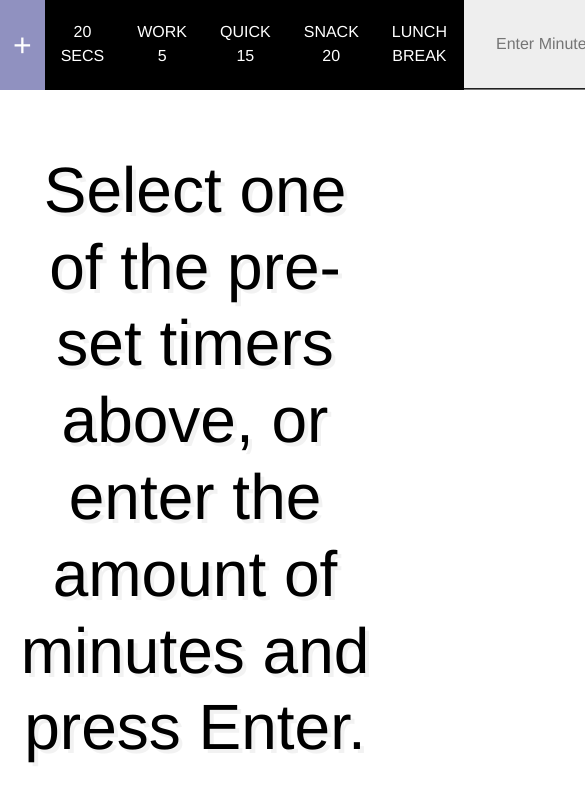
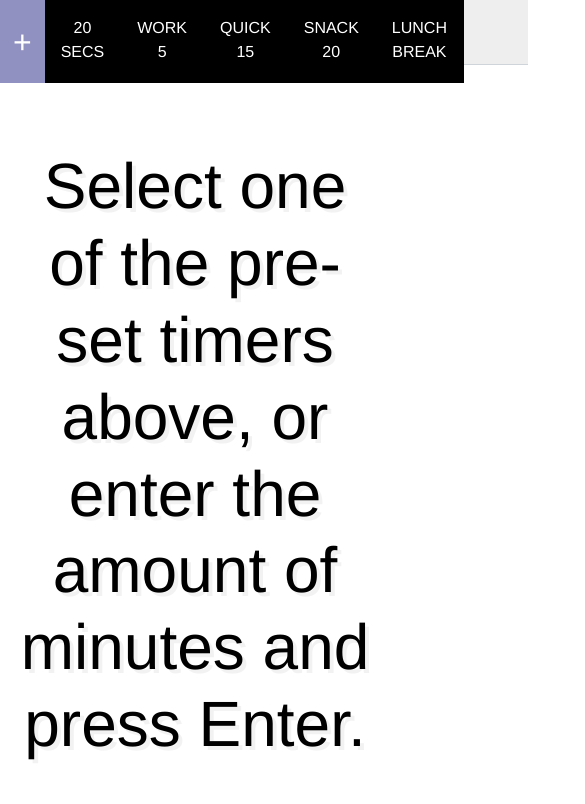
Before and after one commit to DemisStruiksma/js30, a plain HTML site: page 29 - Countdown Timer/index.html in a window 390 px wide. Shown: the top 804 px of the page, 585 px wide, since content can reach past the window. Drawn offline with nearby package versions, Linux system fonts and the light colour scheme.

Commit message:
Made timer-controls input responsive

```diff
--- a/29 - Countdown Timer/index.html
+++ b/29 - Countdown Timer/index.html
@@ -19,8 +19,8 @@
       <button data-time="900" class="timer__button">Quick 15</button>
       <button data-time="1200" class="timer__button">Snack 20</button>
       <button data-time="3600" class="timer__button">Lunch Break</button>
-      <form name="customForm" id="custom">
-        <input type="text" name="minutes" placeholder="Enter Minutes">
+      <form name="customForm" id="custom" class="form-group">
+        <input type="text" name="minutes" placeholder="Enter Minutes" class="form-control">
       </form>
     </div>
     <div class="display">
--- a/29 - Countdown Timer/style.css
+++ b/29 - Countdown Timer/style.css
@@ -47,9 +47,10 @@ body {
   display: flex;
 }
 
-.timer__controls input {
+.timer__controls .form-control {
   flex: 1;
   font-size: 1rem;
+  border-radius: 0;
   border-top-style: hidden;
   border-right-style: hidden;
   border-left-style: hidden;
```
